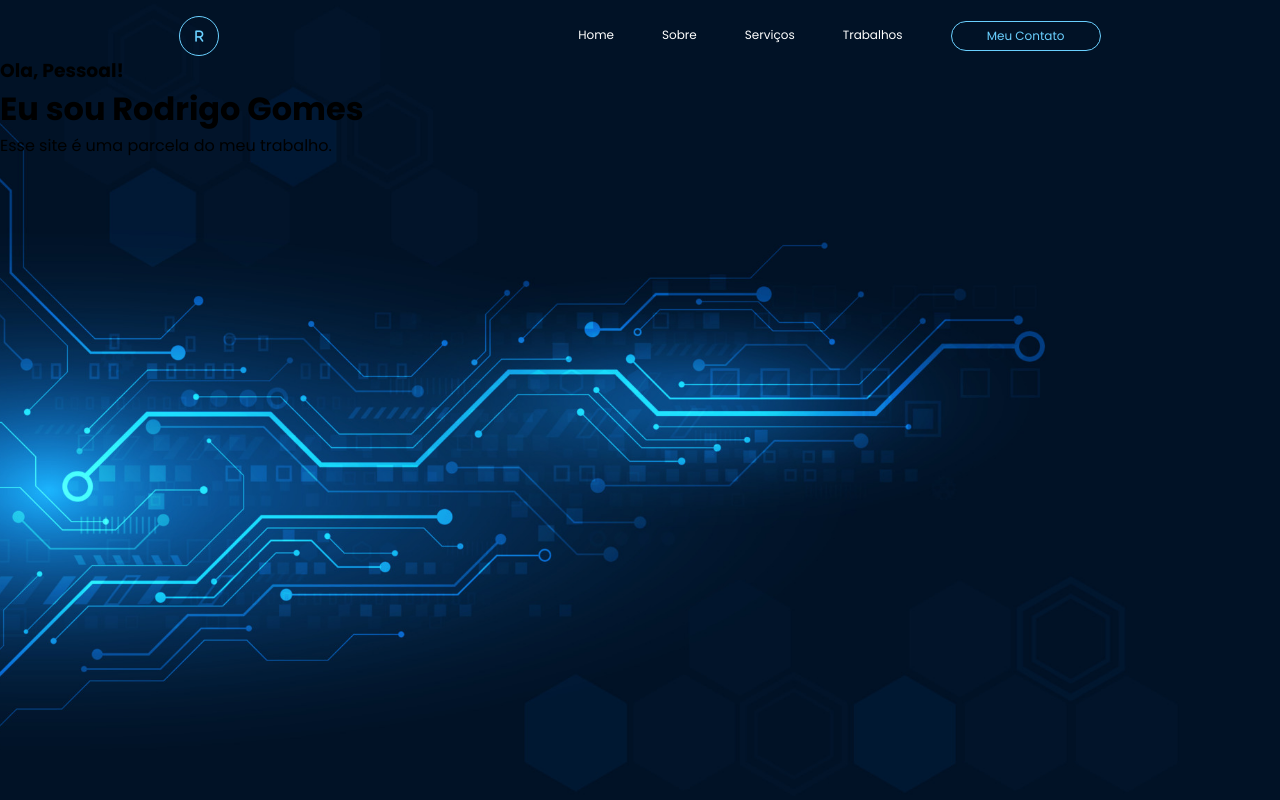
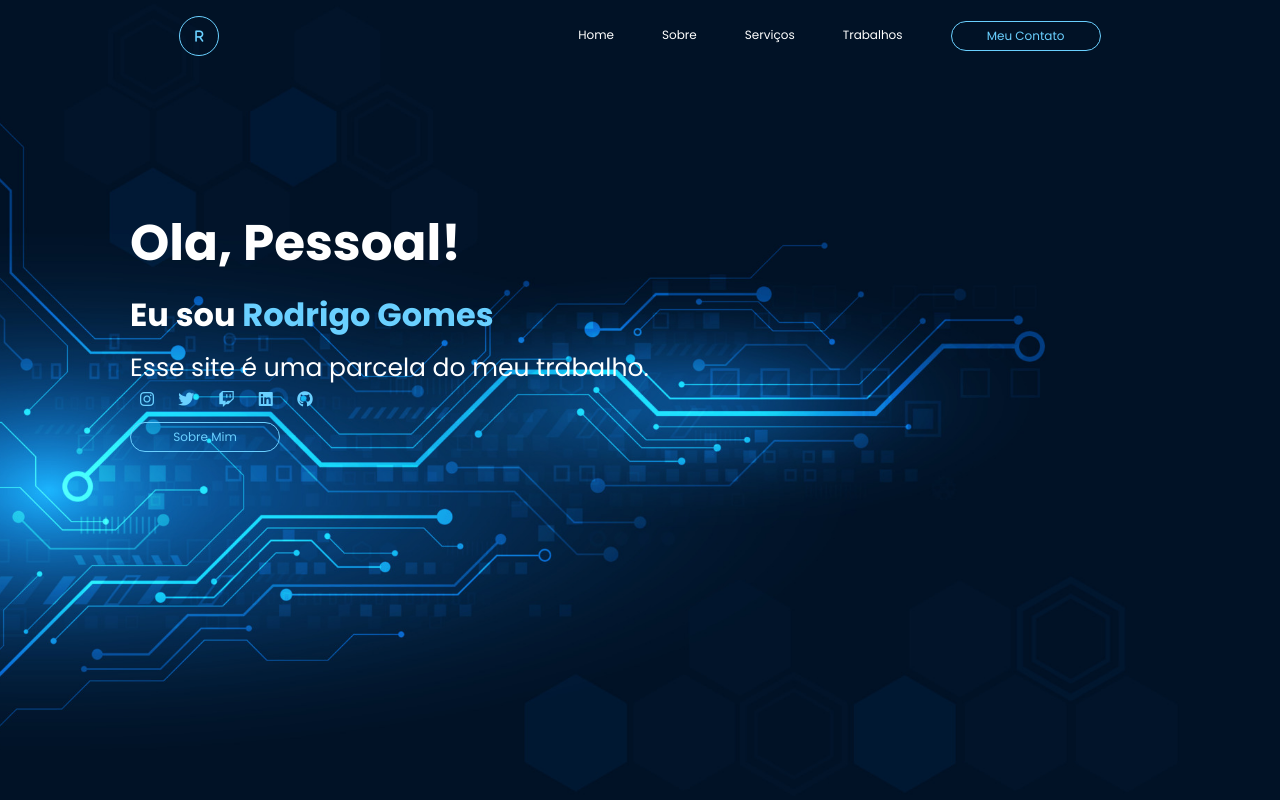
Before and after one commit to rgdsantos/ReposiFolio, a plain HTML site: page index.html in a window 1280 px wide. Drawn offline with Linux system fonts and the light colour scheme.

Commit message:
Principal

```diff
--- a/index.html
+++ b/index.html
@@ -39,8 +39,16 @@
     <div class="container-text">
         <div class="text">
             <h3>Ola, Pessoal!</h3>
-            <h1>Eu sou Rodrigo Gomes</h1>
+            <h1>Eu sou <span>Rodrigo Gomes</span></h1>
             <p>Esse site é uma parcela do meu trabalho.</p>
+            <div class="redes-sociais">
+                <a href="#"><i class="fa-brands fa-instagram"></i></a>
+                <a href="#"><i class="fa-brands fa-twitter"></i></a>
+                <a href="#"><i class="fa-brands fa-twitch"></i></a>
+                <a href="#"><i class="fa-brands fa-linkedin"></i></a>
+                <a href="#"><i class="fa-brands fa-github"></i></a>
+            </div><!---redes-sociais-->
+        <button class="btn">Sobre Mim</button>
         </div><!---text-->
     </div><!---container-text-->
     </div><!---background-->
--- a/style.css
+++ b/style.css
@@ -80,3 +80,38 @@ button:hover{
     transition: 0.5s;
 
 }
+
+.container-text{
+    padding: 150px 0 0 130px;
+}
+
+.text h3{
+    color: #fff;
+    font-size: 50px;
+}
+
+.text h1{
+    color: #fff;
+    margin-top: 10px;
+}
+
+.text span{
+    color: #6ad0ff;
+}
+
+.text p{
+    color: #fff;
+    font-size: 25px;
+    font-weight: 300;
+    margin-top: 10px;
+}
+
+.redes-sociais a{
+    color: #6ad0ff;
+    padding: 10px;
+    margin-top: 5px;
+}
+
+.btn{
+    margin-top: 10px;
+}
```
